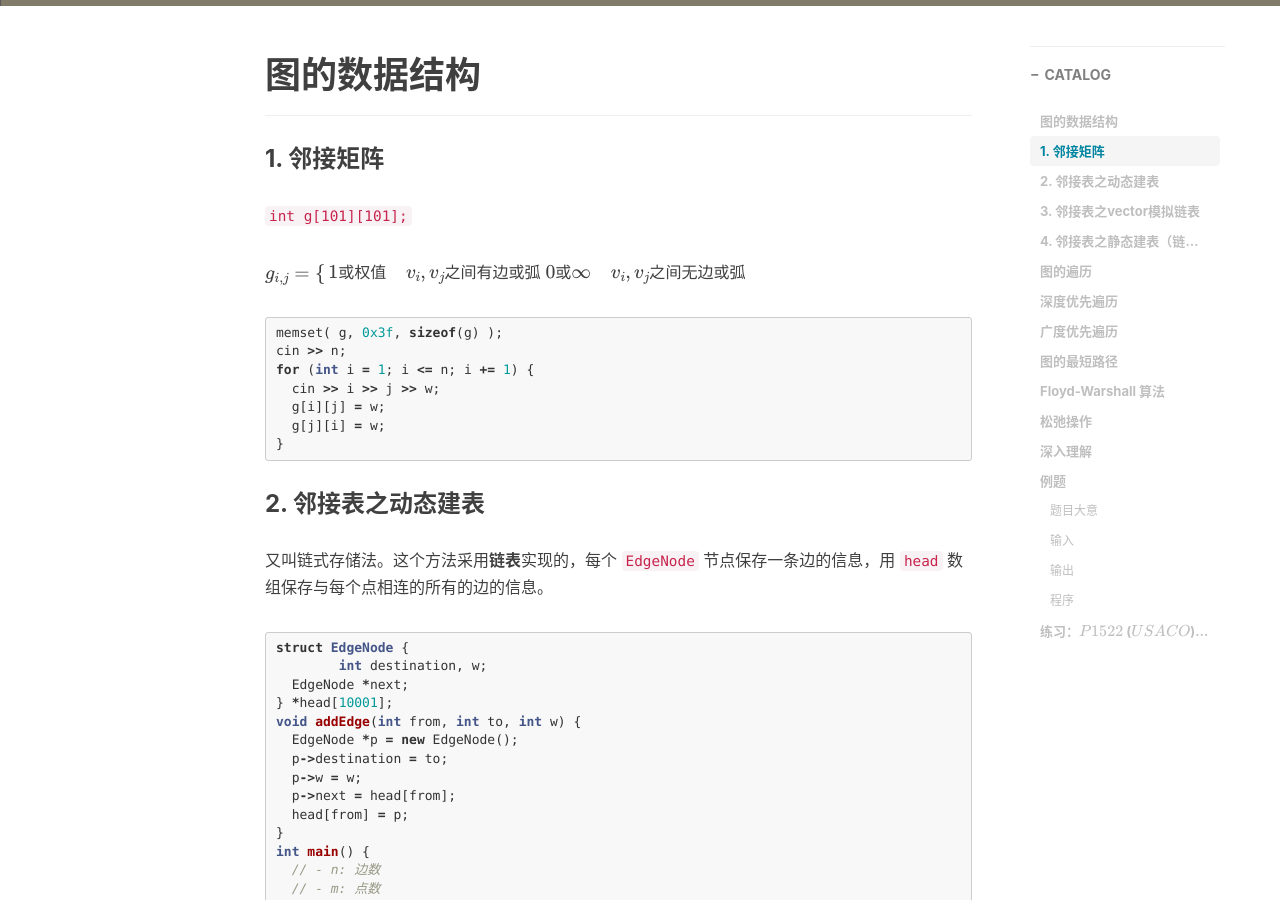
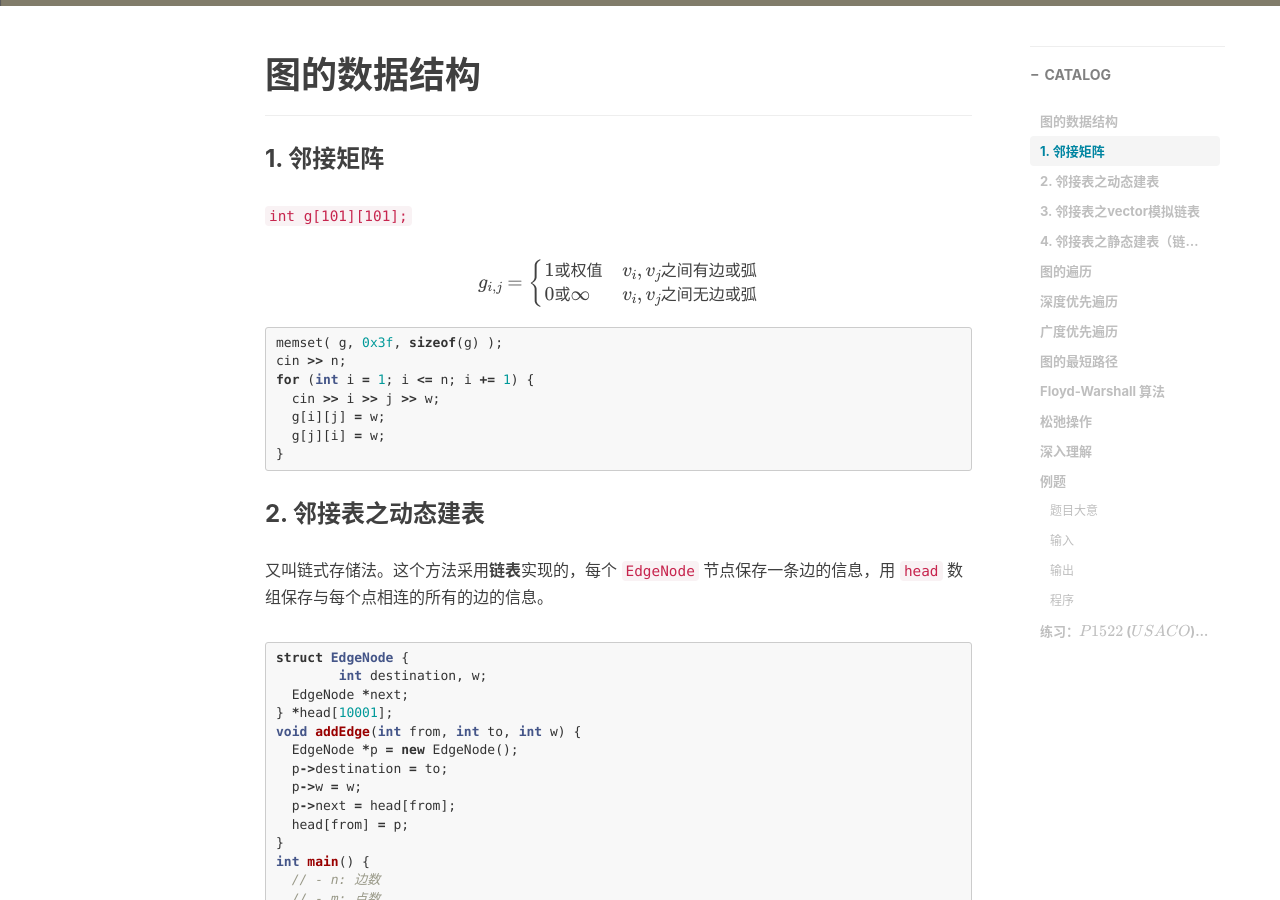
Before and after one commit to AFObject/OI-Blog, a Jekyll site: the page built from _posts/2020-10-17-图论基础（1~3）.md, in a window 1280 px wide and 900 px high, scrolled down 517 px. Built offline with Jekyll 4.4.1, drawn with Linux system fonts in a browser that asks for light colours; nearby versions of some CDN libraries; formulas are drawn with MathJax 3; comment, search, counter and statistics services are not loaded.

Commit message:
Change a formula into multiline

````diff
--- a/_posts/2020-10-17-图论基础（1~3）.md
+++ b/_posts/2020-10-17-图论基础（1~3）.md
@@ -20,7 +20,9 @@ tags:
 
 `int g[101][101];`
 
-$g_{i, j}=\begin{cases}1\text{或权值}& v_i, v_j\text{之间有边或弧} \\ 0\text{或}∞ & v_i, v_j\text{之间无边或弧}\end{cases}$
+$$
+g_{i, j}=\begin{cases}1\text{或权值}& v_i, v_j\text{之间有边或弧} \\ 0\text{或}∞ & v_i, v_j\text{之间无边或弧}\end{cases}
+$$
 
 ```cpp
 memset( g, 0x3f, sizeof(g) );
````
